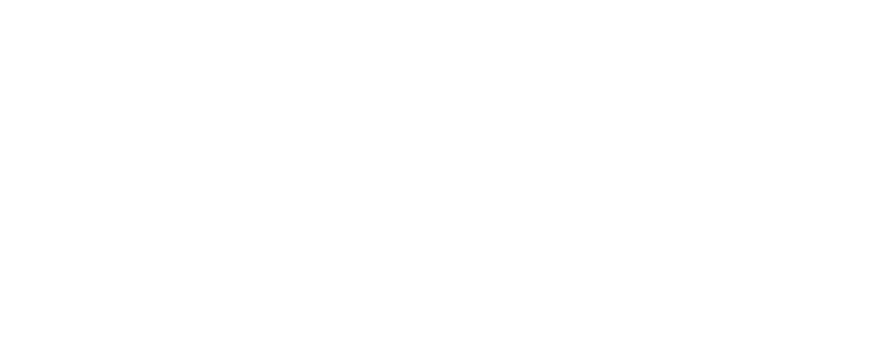
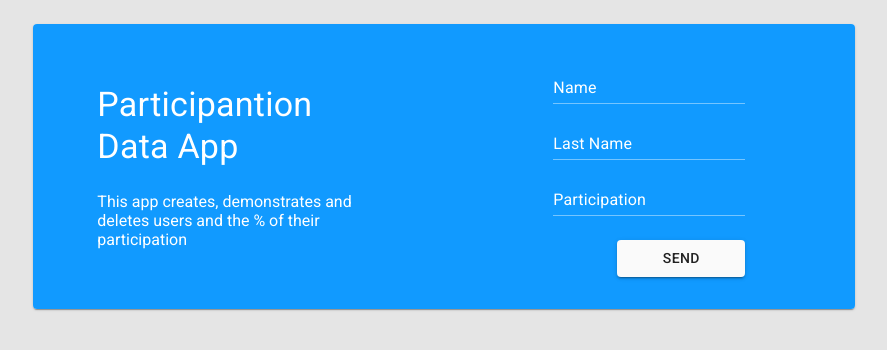
Before and after one commit to zbmike/safekeep-fullstack-interview, a React (Create React App) app in the folder frontend/: page / in a window 1280 px wide. Shown: the top 350 px of the page, without its empty margins (196-1083 px from the left). Built offline with nearby package versions, Linux system fonts and the light colour scheme.

Commit message:
Add top bar

```diff
--- a/frontend/src/App.js
+++ b/frontend/src/App.js
@@ -1,7 +1,9 @@
+import TopBar from './components/topBar';
+
 function App() {
   return (
-    <div className="App">
-
+    <div className="App" >
+      <TopBar />
     </div>
   );
 }
--- /dev/null
+++ b/frontend/src/components/topBar.js
@@ -0,0 +1,143 @@
+import TextField from "@material-ui/core/TextField";
+import Button from "@material-ui/core/Button";
+import Card from "@material-ui/core/Card";
+import Grid from "@material-ui/core/Grid";
+import Typography from "@material-ui/core/Typography";
+import { withStyles } from "@material-ui/core/styles";
+import Hidden from "@material-ui/core/Hidden";
+
+const WhiteTextField = withStyles({
+  root: {
+    "& label.Mui-focused": {
+      color: "white",
+    },
+    "& label": {
+      color: "white",
+    },
+    "&:hover .MuiInput-underline:before": {
+      borderBottomColor: "white",
+    },
+    "& .MuiInput-underline:before": {
+      borderBottomColor: "rgba(255,255,255,0.42)",
+    },
+    "& .MuiInput-underline:after": {
+      borderBottomColor: "white",
+    },
+    "& .MuiInput-underline.Mui-error:after": {
+      borderBottomColor: "red",
+    },
+    "& .Mui-focused .MuiInputBase-input": {
+      color: "white",
+    },
+  },
+})(TextField);
+
+function TopBar() {
+  const handleSubmit = (e) => {
+    e.preventDefault();
+  };
+  return (
+    <Grid
+      container
+      spacing={0}
+      direction="row"
+      alignItems="center"
+      justify="center"
+      style={{ margin: "1.5rem", width: "calc(100vw - 3rem)" }}
+    >
+      <Grid item xs={12} md={8}>
+        <Card>
+          <Grid
+            container
+            spacing={0}
+            style={{ backgroundColor: "rgb(17,154,255)", color: "white" }}
+          >
+            <Hidden mdUp>
+              <Grid
+                xs={12}
+                md={6}
+                item
+                container
+                direction="column"
+                alignItems="center"
+                justify="center"
+                style={{ padding: "1rem 4rem" }}
+              >
+                <Typography variant="h5" align="center">Participantion Data App</Typography>
+                <Typography variant="body" align="center" style={{ marginTop: "1.5rem" }}>
+                  This app creates, demonstrates and deletes users and the % of
+                  their participation
+                </Typography>
+              </Grid>
+            </Hidden>
+            <Hidden smDown>
+              <Grid
+                xs={12}
+                md={6}
+                item
+                container
+                direction="column"
+                alignItems="flex-start"
+                justify="center"
+                style={{ padding: "1rem 4rem" }}
+              >
+                <Typography variant="h4">Participantion Data App</Typography>
+                <Typography variant="h4"></Typography>
+                <Typography variant="body" style={{ marginTop: "1.5rem" }}>
+                  This app creates, demonstrates and deletes users and the % of
+                  their participation
+                </Typography>
+              </Grid>
+            </Hidden>
+            <Grid
+              xs={12}
+              md={6}
+              item
+              container
+              justify="center"
+              style={{ padding: "2rem" }}
+            >
+              <form
+                style={{
+                  display: "flex",
+                  flexDirection: "column",
+                  alignItems: "flex-end",
+                  justifyContent: "center",
+                }}
+                onSubmit={handleSubmit}
+              >
+                <WhiteTextField
+                  label="Name"
+                  placeholder="Enter first name..."
+                  style={{ marginBottom: "0.5rem", width: "12rem" }}
+                  InputProps={{
+                    style: { color: "white" },
+                  }}
+                />
+                <WhiteTextField
+                  label="Last Name"
+                  placeholder="Enter last name..."
+                  style={{ marginBottom: "0.5rem", width: "12rem" }}
+                />
+                <WhiteTextField
+                  label="Participation"
+                  placeholder="Enter hours..."
+                  style={{ marginBottom: "1.5rem", width: "12rem" }}
+                />
+                <Button
+                  type="submit"
+                  variant="contained"
+                  style={{ width: "8rem", backgroundColor: "#fafafa" }}
+                >
+                  Send
+                </Button>
+              </form>
+            </Grid>
+          </Grid>
+        </Card>
+      </Grid>
+    </Grid>
+  );
+}
+
+export default TopBar;
--- a/frontend/src/index.css
+++ b/frontend/src/index.css
@@ -1,3 +1,18 @@
+*,
+*::after,
+*::before {
+  margin: 0;
+  padding: 0;
+  box-sizing: inherit;
+}
+
+html {
+  font-size: 100%;
+}
+
 body {
-  margin: 0;
+  box-sizing: border-box;
+  font-family: 'Roboto', sans-serif;
+  background-color: rgb(229, 229, 229);
+  min-height:100vh;
 }
```
